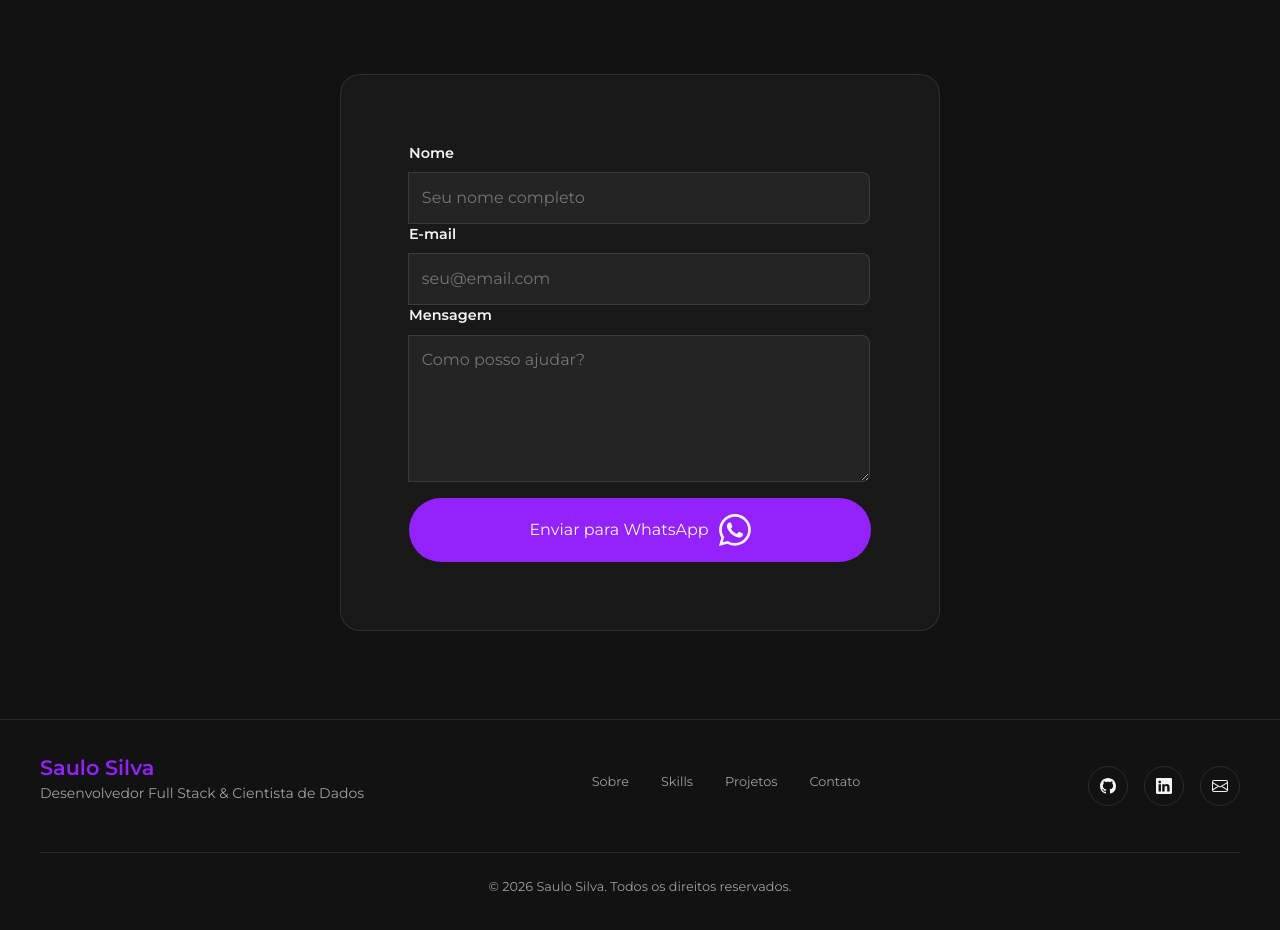
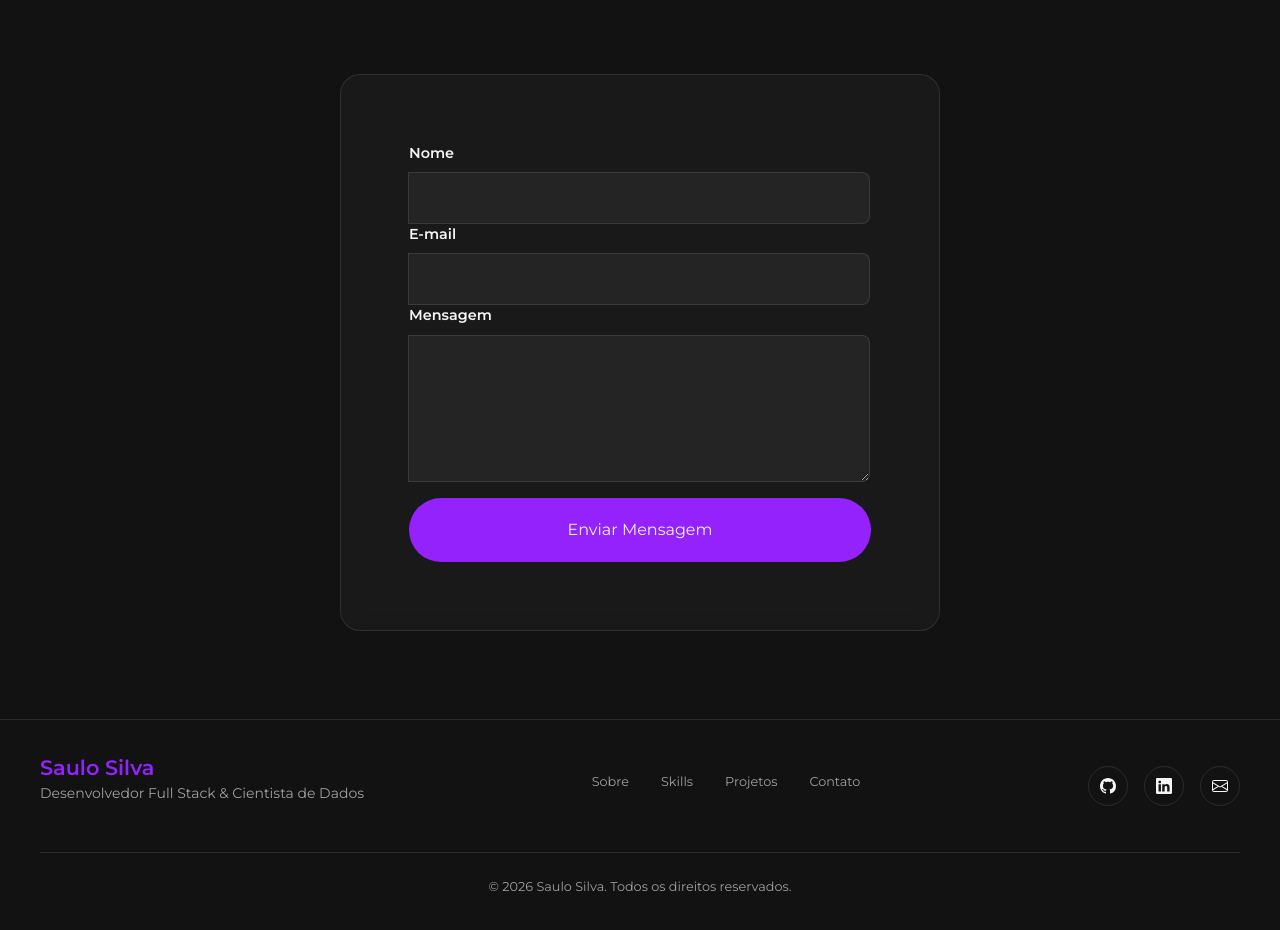
Before and after one commit to eusaulosilva/portifolio-react_vite, a React (Vite) app: page / in a window 1280 px wide. Shown: the part 5120-6050 px from the top of the page. Built offline with nearby package versions, Linux system fonts and the light colour scheme.

Commit message:
Update Contact.jsx

```diff
--- a/src/pages/Contact.jsx
+++ b/src/pages/Contact.jsx
@@ -6,74 +6,59 @@ export default function Contact() {
         email: '',
         mensagem: ''
     });
+    const [loading, setLoading] = useState(false);
 
     const handleInputChange = (e) => {
         const { id, value } = e.target;
         setFormData({ ...formData, [id]: value });
     };
 
-    const handleWhatsAppSend = (e) => {
+    const handleEmailSend = async (e) => {
         e.preventDefault();
+        setLoading(true);
 
-        // Substitua pelo seu número (DDI + DDD + Número)
-        const meuNumero = "5561998340336";
+        try {
+            // Esta chamada vai para o seu backend na Vercel, onde a chave está segura
+            const response = await fetch('https://api.eusaulosilva.com.br/api/enviar-email', {
+                method: 'POST',
+                headers: { 'Content-Type': 'application/json' },
+                body: JSON.stringify(formData),
+            });
 
-        const texto = `Olá Saulo!%0A%0A*Nome:* ${formData.nome}%0A*Email:* ${formData.email}%0A*Mensagem:* ${formData.mensagem}`;
-        const url = `https://wa.me/${meuNumero}?text=${texto}`;
-
-        window.open(url, '_blank');
+            if (response.ok) {
+                alert('Mensagem enviada com sucesso!');
+                setFormData({ nome: '', email: '', mensagem: '' });
+            } else {
+                alert('Falha ao enviar e-mail.');
+            }
+        } catch (error) {
+            console.error('Erro:', error);
+            alert('Erro de conexão com a API.');
+        } finally {
+            setLoading(false);
+        }
     };
 
     return (
         <section id="contato" className="container-fluid">
             <div className="contato-section">
-                <div className="header">
-                    <h2>Contato</h2>
-                </div>
-
+                <div className="header"><h2>Contato</h2></div>
                 <div className="container-contato">
-                    <form id="formContato" className="formulario-contato" onSubmit={handleWhatsAppSend}>
+                    <form id="formContato" className="formulario-contato" onSubmit={handleEmailSend}>
                         <div className="input-group">
                             <label htmlFor="nome">Nome</label>
-                            <input
-                                type="text"
-                                id="nome"
-                                placeholder="Seu nome completo"
-                                required
-                                value={formData.nome}
-                                onChange={handleInputChange}
-                            />
+                            <input type="text" id="nome" required value={formData.nome} onChange={handleInputChange} />
                         </div>
-
                         <div className="input-group">
                             <label htmlFor="email">E-mail</label>
-                            <input
-                                type="email"
-                                id="email"
-                                placeholder="seu@email.com"
-                                required
-                                value={formData.email}
-                                onChange={handleInputChange}
-                            />
+                            <input type="email" id="email" required value={formData.email} onChange={handleInputChange} />
                         </div>
-
                         <div className="input-group">
                             <label htmlFor="mensagem">Mensagem</label>
-                            <textarea
-                                id="mensagem"
-                                rows="5"
-                                placeholder="Como posso ajudar?"
-                                required
-                                value={formData.mensagem}
-                                onChange={handleInputChange}
-                            ></textarea>
+                            <textarea id="mensagem" rows="5" required value={formData.mensagem} onChange={handleInputChange}></textarea>
                         </div>
-
-                        <button type="submit" className="container-conteudo-botao-link btn-enviar">
-                            Enviar para WhatsApp
-                            <svg xmlns="http://www.w3.org/2000/svg" width="16" height="16" fill="currentColor" className="bi bi-whatsapp" viewBox="0 0 16 16">
-                                <path d="M13.601 2.326A7.854 7.854 0 0 0 7.994 0C3.627 0 .068 3.558.064 7.926c0 1.399.366 2.76 1.057 3.965L0 16l4.204-1.102a7.933 7.933 0 0 0 3.79.965h.004c4.368 0 7.926-3.558 7.93-7.93A7.898 7.898 0 0 0 13.6 2.326zM7.994 14.521a6.573 6.573 0 0 1-3.356-.92l-.24-.144-2.494.654.666-2.433-.156-.251a6.56 6.56 0 0 1-1.007-3.505c0-3.626 2.957-6.584 6.591-6.584a6.56 6.56 0 0 1 4.66 1.931 6.557 6.557 0 0 1 1.928 4.66c-.004 3.639-2.961 6.592-6.592 6.592zm3.615-4.934c-.197-.099-1.17-.578-1.353-.646-.182-.065-.315-.099-.445.099-.133.197-.513.646-.627.775-.114.133-.232.148-.43.05-.197-.1-.836-.308-1.592-.985-.59-.525-.985-1.175-1.103-1.372-.114-.198-.011-.304.088-.403.087-.088.197-.232.296-.346.1-.114.133-.198.198-.33.065-.134.034-.248-.015-.347-.05-.099-.445-1.076-.612-1.47-.16-.389-.323-.335-.445-.34-.114-.007-.247-.007-.38-.007a.729.729 0 0 0-.529.247c-.182.198-.691.677-.691 1.654 0 .977.71 1.916.81 2.049.098.133 1.394 2.132 3.383 2.992.47.205.84.326 1.129.418.475.152.904.129 1.246.08.38-.058 1.171-.48 1.338-.943.164-.464.164-.86.114-.943-.049-.084-.182-.133-.38-.232z" />
-                            </svg>
+                        <button type="submit" className="container-conteudo-botao-link btn-enviar" disabled={loading}>
+                            {loading ? 'Enviando...' : 'Enviar Mensagem'}
                         </button>
                     </form>
                 </div>
```
